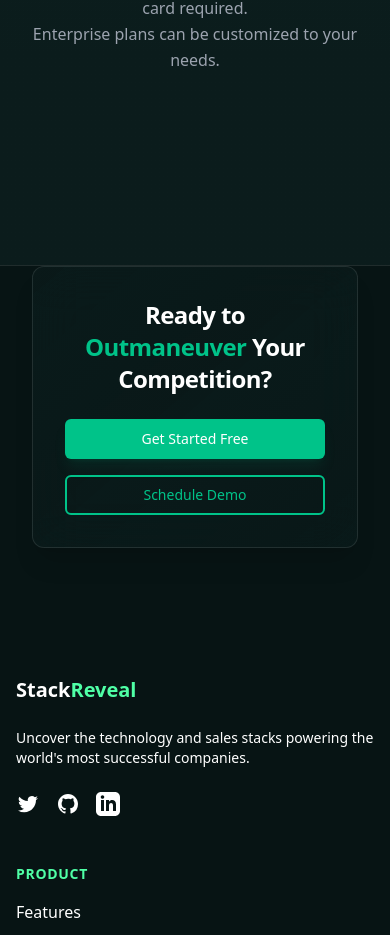
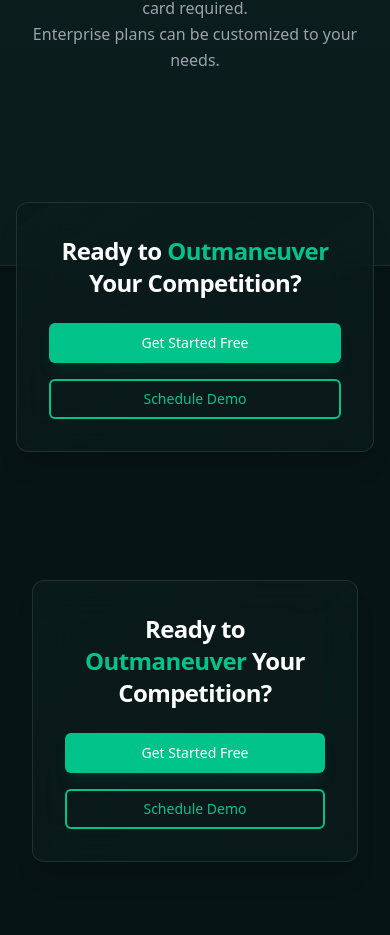
Before and after one commit to hashcode-in/stack-reveal, a Next.js app: page / in a window 390 px wide. Shown: the part 7250-8185 px from the top of the page. Built offline with nearby package versions, Linux system fonts and the light colour scheme.

Commit message:
feat: Add pricing section with modern design and responsive layout

```diff
--- a/src/components/footer.tsx
+++ b/src/components/footer.tsx
@@ -1,7 +1,20 @@
 import { Button } from "../components/ui/button"
 export function Footer() {
   return (
+
     <footer className="bg-[#071414] text-white border-t border-white/10">
+      {/* CTA Section */}
+      <section className="cta-section">
+        <div className="cta-card">
+          <h2 className="cta-title text-center">
+            Ready to <span className="cta-title-highlight">Outmaneuver</span> Your Competition?
+          </h2>
+          <div className="flex flex-col sm:flex-row justify-center gap-4">
+            <Button className="gradient-button">Get Started Free</Button>
+            <Button className="outline-button">Schedule Demo</Button>
+          </div>
+        </div>
+      </section>
       <div className="max-w-7xl mx-auto px-4 py-16">
         {/* CTA Section */}
       <section className="cta-section">
```
